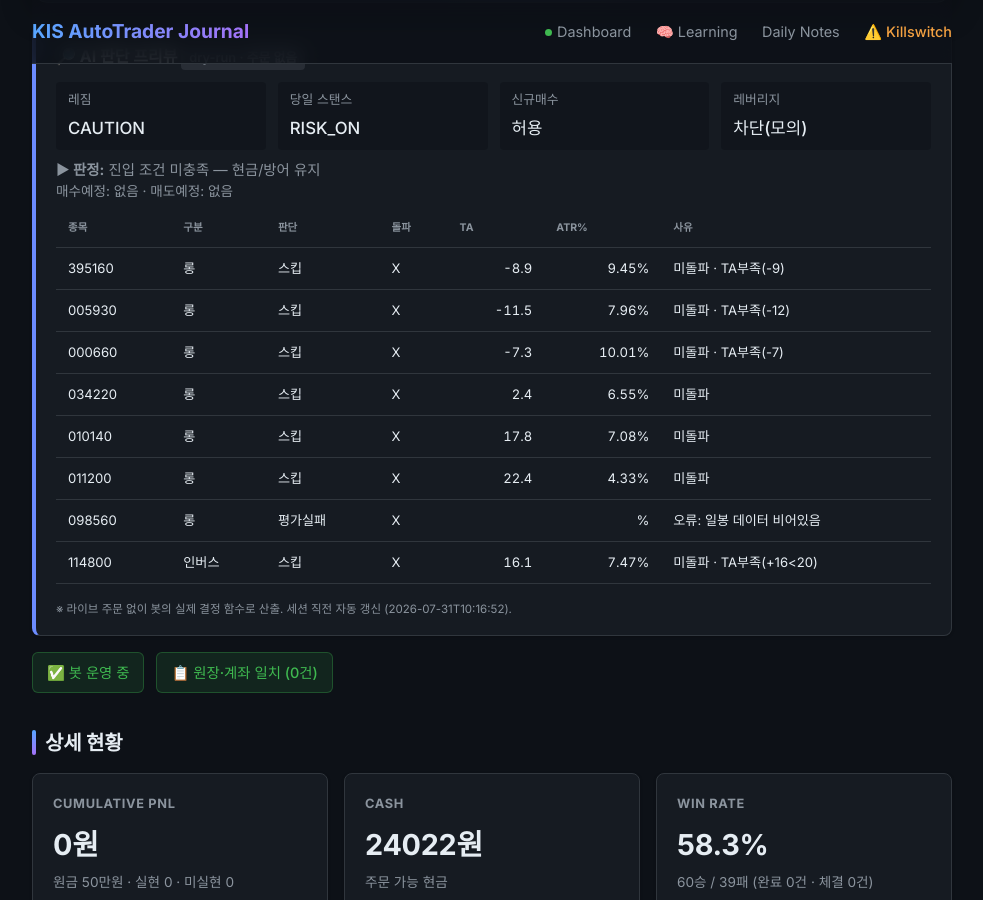
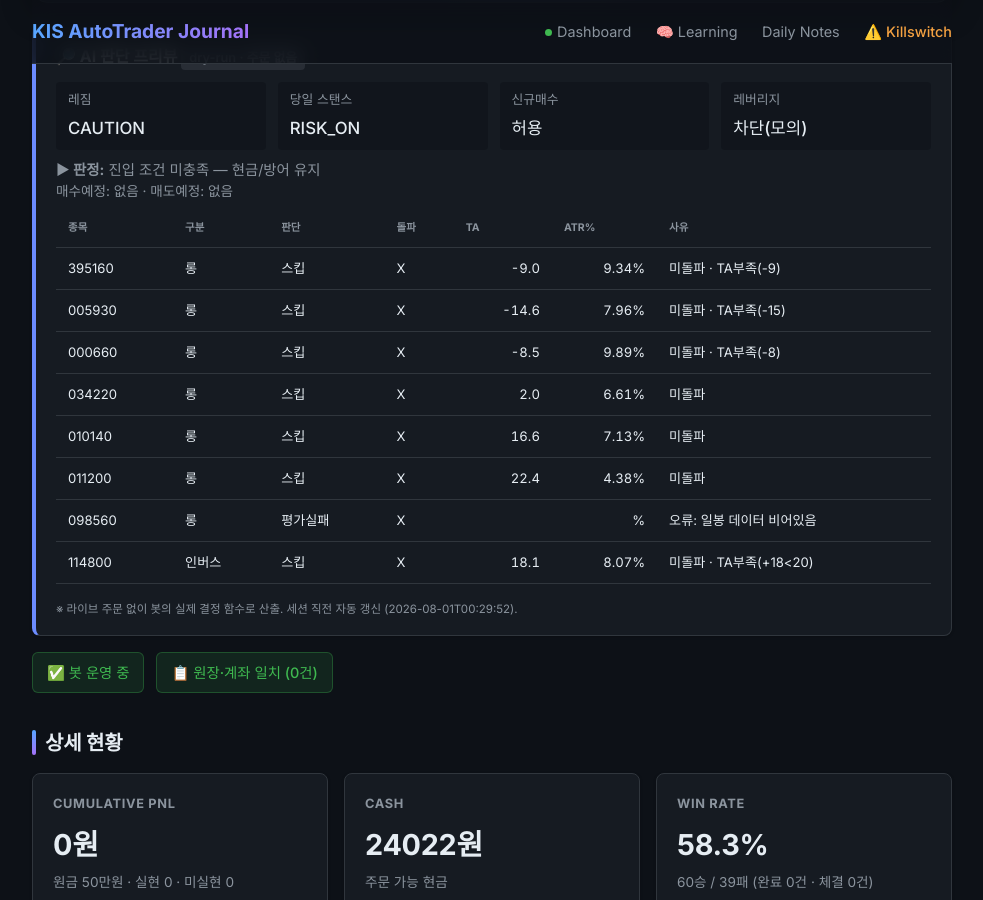
Before and after one commit to BudongJW/kis-trading-journal, a Jekyll site: the page built from index.html, in a window 1280 px wide and 900 px high, scrolled down 351 px. Shown: the whole window, without its empty margins (148-1131 px from the left). Built offline with Jekyll 4.4.1, drawn with Linux system fonts in a browser that asks for light colours; nearby versions of some CDN libraries.

Commit message:
auto: dry-run preview 07-31 15:30Z

```diff
--- a/_data/dry_run.json
+++ b/_data/dry_run.json
@@ -1,5 +1,5 @@
 {
-  "generated_at": "2026-07-31T10:16:52",
+  "generated_at": "2026-08-01T00:29:52",
   "mode": "DRY-RUN (읽기 전용, 주문 없음)",
   "market": {
     "regime": "CAUTION",
@@ -26,8 +26,8 @@
       "type": "롱",
       "decision": "스킵",
       "breakout": false,
-      "ta": -8.9,
-      "atr_pct": 9.45,
+      "ta": -9.0,
+      "atr_pct": 9.34,
       "fee_gate_ok": true,
       "why_skip": "미돌파 · TA부족(-9)"
     },
@@ -36,28 +36,28 @@
       "type": "롱",
       "decision": "스킵",
       "breakout": false,
-      "ta": -11.5,
+      "ta": -14.6,
       "atr_pct": 7.96,
       "fee_gate_ok": true,
-      "why_skip": "미돌파 · TA부족(-12)"
+      "why_skip": "미돌파 · TA부족(-15)"
     },
     {
       "symbol": "000660",
       "type": "롱",
       "decision": "스킵",
       "breakout": false,
-      "ta": -7.3,
-      "atr_pct": 10.01,
+      "ta": -8.5,
+      "atr_pct": 9.89,
       "fee_gate_ok": true,
-      "why_skip": "미돌파 · TA부족(-7)"
+      "why_skip": "미돌파 · TA부족(-8)"
     },
     {
       "symbol": "034220",
       "type": "롱",
       "decision": "스킵",
       "breakout": false,
-      "ta": 2.4,
-      "atr_pct": 6.55,
+      "ta": 2.0,
+      "atr_pct": 6.61,
       "fee_gate_ok": true,
       "why_skip": "미돌파"
     },
@@ -66,8 +66,8 @@
       "type": "롱",
       "decision": "스킵",
       "breakout": false,
-      "ta": 17.8,
-      "atr_pct": 7.08,
+      "ta": 16.6,
+      "atr_pct": 7.13,
       "fee_gate_ok": true,
       "why_skip": "미돌파"
     },
@@ -77,7 +77,7 @@
       "decision": "스킵",
       "breakout": false,
       "ta": 22.4,
-      "atr_pct": 4.33,
+      "atr_pct": 4.38,
       "fee_gate_ok": true,
       "why_skip": "미돌파"
     },
@@ -93,15 +93,15 @@
       "entry_via": "-",
       "decision": "스킵",
       "breakout": false,
-      "ta": 16.1,
-      "atr_pct": 7.47,
+      "ta": 18.1,
+      "atr_pct": 8.07,
       "fee_gate_ok": true,
-      "why_skip": "미돌파 · TA부족(+16<20)"
+      "why_skip": "미돌파 · TA부족(+18<20)"
     }
   ],
   "gap_recovery": {
     "enabled_live": true,
-    "now_kst": "10:17",
+    "now_kst": "00:30",
     "window": "09:00~09:20",
     "candidates": [
       {
@@ -109,7 +109,7 @@
         "name": "KODEX 미국나스닥100TR",
         "decision": "스킵",
         "gap_open_pct": 19.86,
-        "intraday_pct": 5.99,
+        "intraday_pct": 8.46,
         "in_window": false,
         "reason": "개장윈도(09:00~09:20) 경과 — 추격 방지"
       },
@@ -118,7 +118,7 @@
         "name": "삼성전자",
         "decision": "스킵",
         "gap_open_pct": 24.15,
-        "intraday_pct": 0.39,
+        "intraday_pct": 2.14,
         "in_window": false,
         "reason": "개장윈도(09:00~09:20) 경과 — 추격 방지"
       },
@@ -127,7 +127,7 @@
         "name": "SK하이닉스",
         "decision": "스킵",
         "gap_open_pct": 28.37,
-        "intraday_pct": -0.12,
+        "intraday_pct": 1.24,
         "in_window": false,
         "reason": "개장윈도(09:00~09:20) 경과 — 추격 방지"
       },
@@ -136,7 +136,7 @@
         "name": "LG디스플레이",
         "decision": "스킵",
         "gap_open_pct": 6.56,
-        "intraday_pct": 2.09,
+        "intraday_pct": 1.21,
         "in_window": false,
         "reason": "개장윈도(09:00~09:20) 경과 — 추격 방지"
       },
@@ -145,7 +145,7 @@
         "name": "삼성중공업",
         "decision": "스킵",
         "gap_open_pct": 2.68,
-        "intraday_pct": 1.42,
+        "intraday_pct": 1.18,
         "in_window": false,
         "reason": "개장윈도(09:00~09:20) 경과 — 추격 방지"
       },
@@ -154,7 +154,7 @@
         "name": "HMM",
         "decision": "스킵",
         "gap_open_pct": 0.97,
-        "intraday_pct": -0.72,
+        "intraday_pct": 0.48,
         "in_window": false,
         "reason": "개장윈도(09:00~09:20) 경과 — 추격 방지"
       },
@@ -171,17 +171,17 @@
   },
   "morning_momentum": {
     "enabled_live": true,
-    "now_kst": "10:17",
+    "now_kst": "00:30",
     "window": "09:00~14:00",
     "up_th": 0.6,
     "down_th": 0.6,
     "benchmark": "069500",
-    "direction": "long",
-    "in_window": true,
-    "move_pct": 18.43,
-    "intraday_pct": 6.01,
-    "would_enter": true,
-    "reason": "상승 아침추세 (전일대비 +18.43%, 시가대비 +6.01%)"
+    "direction": "none",
+    "in_window": false,
+    "move_pct": 24.17,
+    "intraday_pct": 11.15,
+    "would_enter": false,
+    "reason": "윈도 밖(00:30∉09:00~14:00)"
   },
   "us_entry_candidates": [
     {
@@ -198,27 +198,27 @@
       "type": "long",
       "decision": "스킵",
       "breakout": false,
-      "ta": 1.1,
-      "atr_pct": 1.11,
-      "why_skip": "미돌파 · TA부족(+1)"
+      "ta": 5.2,
+      "atr_pct": 1.12,
+      "why_skip": "미돌파 · TA부족(+5)"
     },
     {
       "symbol": "XLF",
       "type": "long",
       "decision": "스킵",
       "breakout": false,
-      "ta": -4.7,
-      "atr_pct": 1.15,
-      "why_skip": "미돌파 · TA부족(-5)"
+      "ta": -7.4,
+      "atr_pct": 1.12,
+      "why_skip": "미돌파 · TA부족(-7)"
     },
     {
       "symbol": "SH",
       "type": "inverse",
       "decision": "스킵",
-      "breakout": false,
-      "ta": 3.3,
-      "atr_pct": 0.92,
-      "why_skip": "미돌파 · TA부족(+3)"
+      "breakout": true,
+      "ta": 4.2,
+      "atr_pct": 0.93,
+      "why_skip": "TA부족(+4)"
     },
     {
       "symbol": "PSQ",
@@ -231,18 +231,18 @@
       "type": "defensive",
       "decision": "스킵",
       "breakout": false,
-      "ta": -8.9,
-      "atr_pct": 0.55,
-      "why_skip": "미돌파 · TA부족(-9) · 수수료게이트"
+      "ta": -0.2,
+      "atr_pct": 0.56,
+      "why_skip": "미돌파 · TA부족(-0) · 수수료게이트"
     },
     {
       "symbol": "SHY",
       "type": "defensive",
       "decision": "스킵",
       "breakout": false,
-      "ta": 8.5,
+      "ta": 14.1,
       "atr_pct": 0.08,
-      "why_skip": "미돌파 · TA부족(+8) · 수수료게이트"
+      "why_skip": "미돌파 · TA부족(+14) · 수수료게이트"
     }
   ],
   "us_summary": {
```
